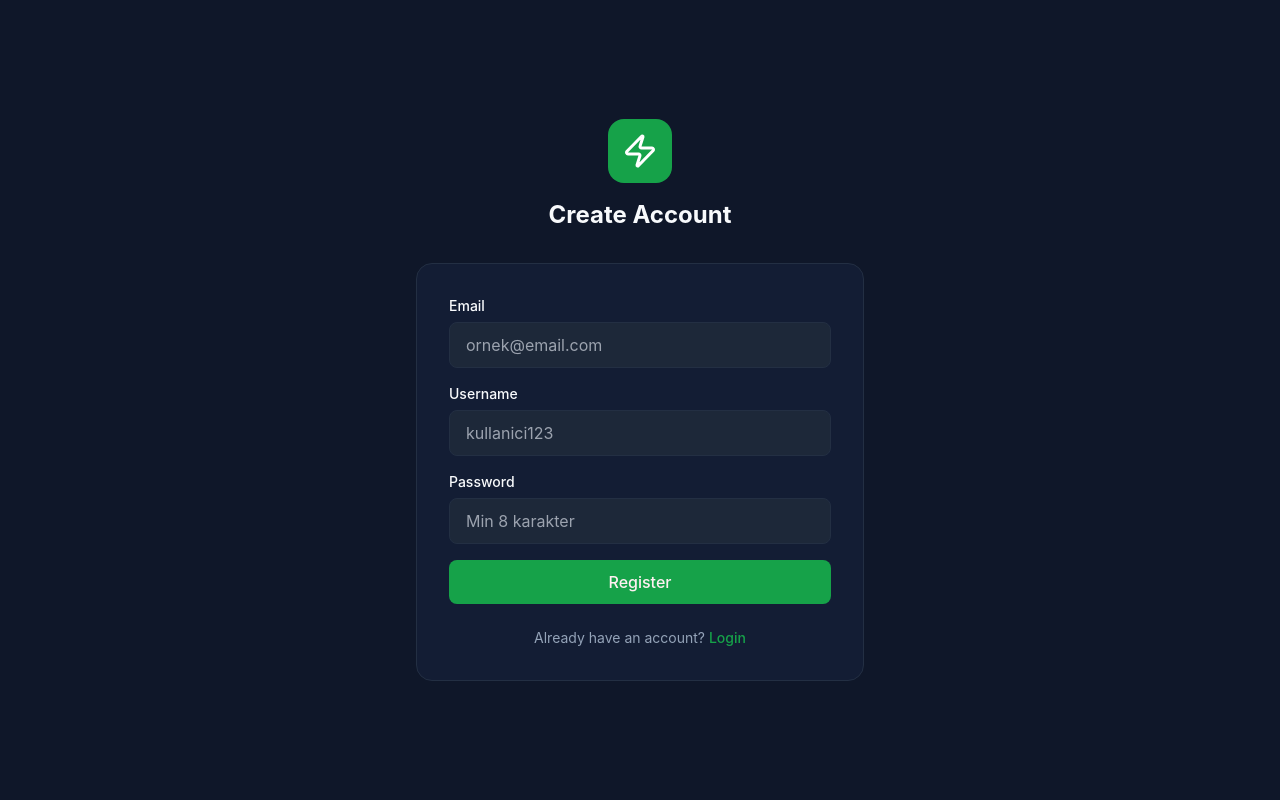
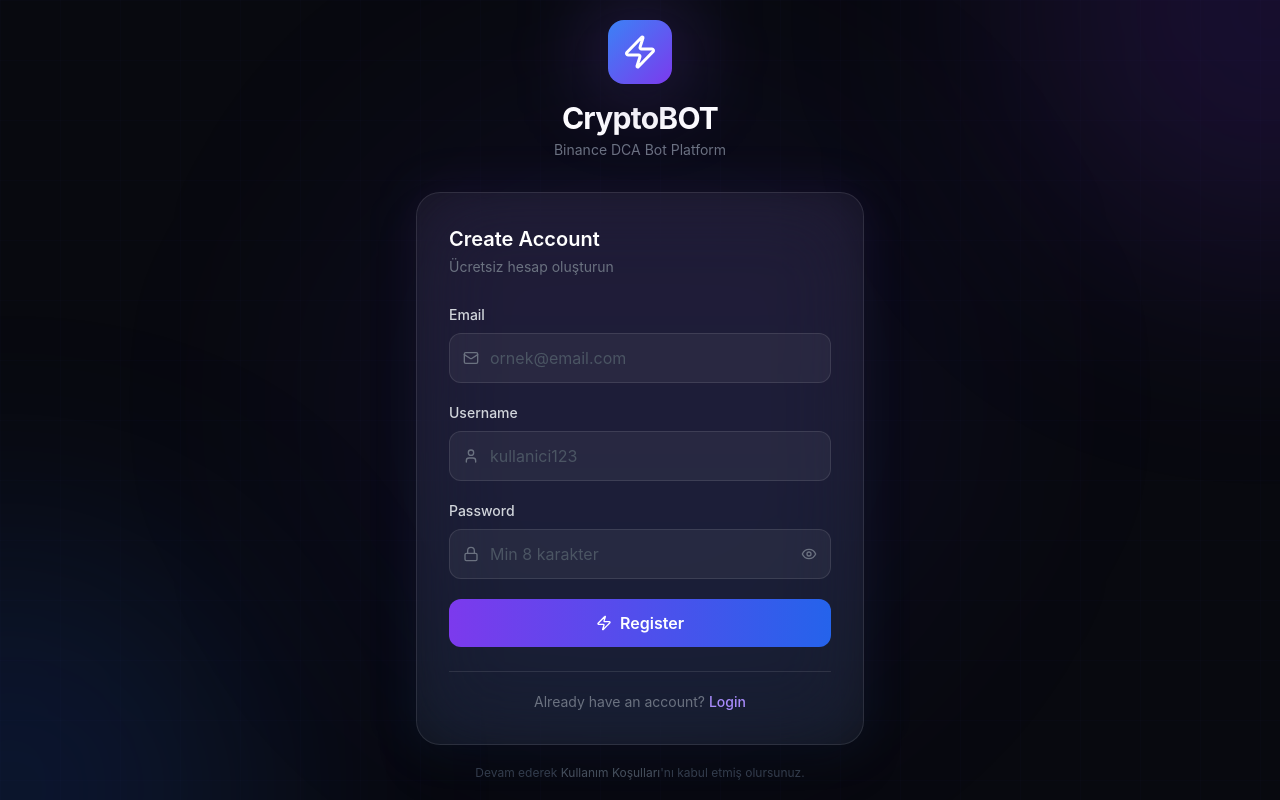
Before and after one commit to raskoff-ggmarket/CryptoBOT, a React (Vite) app in the folder frontend/: page /register in a window 1280 px wide. Built offline with nearby package versions, Linux system fonts and the light colour scheme; no server answers.

Commit message:
feat: redesign login and register pages with modern crypto aesthetic
Co-Authored-By: Claude Sonnet 4.6 <noreply@anthropic.com>

```diff
--- a/frontend/src/pages/Login.tsx
+++ b/frontend/src/pages/Login.tsx
@@ -1,3 +1,4 @@
+import { useState } from 'react'
 import { useForm } from 'react-hook-form'
 import { zodResolver } from '@hookform/resolvers/zod'
 import { z } from 'zod'
@@ -6,7 +7,7 @@ import { useTranslation } from 'react-i18next'
 import { toast } from 'sonner'
 import { authApi } from '@/services/api'
 import { useAuthStore } from '@/store/authStore'
-import { Zap, Loader2 } from 'lucide-react'
+import { Zap, Loader2, Mail, Lock, Eye, EyeOff, TrendingUp, Bot, Shield } from 'lucide-react'
 
 const schema = z.object({
   email: z.string().email(),
@@ -19,6 +20,7 @@ export default function LoginPage() {
   const { t } = useTranslation()
   const navigate = useNavigate()
   const { setAuth } = useAuthStore()
+  const [showPassword, setShowPassword] = useState(false)
 
   const { register, handleSubmit, formState: { errors, isSubmitting } } = useForm<FormData>({
     resolver: zodResolver(schema),
@@ -37,66 +39,141 @@ export default function LoginPage() {
   }
 
   return (
-    <div className="min-h-screen flex items-center justify-center bg-background px-4">
-      <div className="w-full max-w-md">
+    <div className="min-h-screen flex items-center justify-center bg-[#08090f] overflow-hidden relative px-4">
+      {/* Background glow orbs */}
+      <div className="pointer-events-none absolute inset-0 overflow-hidden">
+        <div className="absolute -top-60 -left-60 w-[500px] h-[500px] rounded-full bg-blue-600/15 blur-[120px]" />
+        <div className="absolute -bottom-60 -right-60 w-[500px] h-[500px] rounded-full bg-violet-600/15 blur-[120px]" />
+        <div className="absolute top-1/2 left-1/2 -translate-x-1/2 -translate-y-1/2 w-[700px] h-[700px] rounded-full bg-indigo-600/5 blur-[100px]" />
+        {/* Subtle grid */}
+        <div
+          className="absolute inset-0 opacity-30"
+          style={{
+            backgroundImage:
+              'linear-gradient(rgba(99,102,241,0.06) 1px, transparent 1px), linear-gradient(90deg, rgba(99,102,241,0.06) 1px, transparent 1px)',
+            backgroundSize: '60px 60px',
+          }}
+        />
+      </div>
+
+      <div className="relative z-10 w-full max-w-md">
         {/* Logo */}
         <div className="flex flex-col items-center mb-8">
-          <div className="w-16 h-16 bg-primary rounded-2xl flex items-center justify-center mb-4">
+          <div className="relative mb-4">
+            <div className="absolute inset-0 rounded-2xl bg-blue-500/40 blur-2xl scale-110" />
+            <div className="relative w-16 h-16 rounded-2xl bg-gradient-to-br from-blue-500 to-violet-600 flex items-center justify-center shadow-2xl">
               <Zap className="w-9 h-9 text-white" />
             </div>
-          <h1 className="text-2xl font-bold text-foreground">{t('auth.loginTitle')}</h1>
-          <p className="text-muted-foreground text-sm mt-1">Binance DCA Bot Platform</p>
+          </div>
+          <h1 className="text-3xl font-bold text-white tracking-tight">CryptoBOT</h1>
+          <p className="text-gray-500 text-sm mt-1">Binance DCA Bot Platform</p>
         </div>
 
-        <div className="bg-card rounded-2xl border border-border p-8">
-          <form onSubmit={handleSubmit(onSubmit)} className="space-y-4">
+        {/* Card */}
+        <div className="relative">
+          <div className="absolute inset-0 rounded-3xl bg-gradient-to-b from-blue-500/10 to-violet-500/10 blur-xl" />
+          <div className="relative rounded-3xl border border-white/10 bg-white/[0.04] backdrop-blur-2xl p-8 shadow-2xl">
+            <h2 className="text-xl font-semibold text-white mb-1">{t('auth.loginTitle')}</h2>
+            <p className="text-gray-500 text-sm mb-7">Hesabınıza giriş yapın</p>
+
+            <form onSubmit={handleSubmit(onSubmit)} className="space-y-5">
+              {/* Email */}
               <div>
-              <label className="block text-sm font-medium text-foreground mb-1.5">
+                <label className="block text-sm font-medium text-gray-300 mb-2">
                   {t('auth.email')}
                 </label>
+                <div className="relative group">
+                  <Mail className="absolute left-3.5 top-1/2 -translate-y-1/2 w-4 h-4 text-gray-500 group-focus-within:text-blue-400 transition-colors" />
                   <input
                     {...register('email')}
                     type="email"
                     autoComplete="email"
-                className="w-full px-4 py-2.5 bg-input border border-border rounded-lg text-foreground placeholder:text-muted-foreground focus:outline-none focus:ring-2 focus:ring-primary"
+                    className="w-full pl-10 pr-4 py-3 rounded-xl bg-white/5 border border-white/10 text-white placeholder:text-gray-600 focus:outline-none focus:ring-2 focus:ring-blue-500/40 focus:border-blue-500/50 transition-all"
                     placeholder="ornek@email.com"
                   />
+                </div>
                 {errors.email && (
-                <p className="text-destructive text-xs mt-1">{errors.email.message}</p>
+                  <p className="text-red-400 text-xs mt-1.5 flex items-center gap-1">
+                    {errors.email.message}
+                  </p>
                 )}
               </div>
 
+              {/* Password */}
               <div>
-              <label className="block text-sm font-medium text-foreground mb-1.5">
+                <label className="block text-sm font-medium text-gray-300 mb-2">
                   {t('auth.password')}
                 </label>
+                <div className="relative group">
+                  <Lock className="absolute left-3.5 top-1/2 -translate-y-1/2 w-4 h-4 text-gray-500 group-focus-within:text-blue-400 transition-colors" />
                   <input
                     {...register('password')}
-                type="password"
+                    type={showPassword ? 'text' : 'password'}
                     autoComplete="current-password"
-                className="w-full px-4 py-2.5 bg-input border border-border rounded-lg text-foreground placeholder:text-muted-foreground focus:outline-none focus:ring-2 focus:ring-primary"
+                    className="w-full pl-10 pr-11 py-3 rounded-xl bg-white/5 border border-white/10 text-white placeholder:text-gray-600 focus:outline-none focus:ring-2 focus:ring-blue-500/40 focus:border-blue-500/50 transition-all"
                     placeholder="••••••••"
                   />
+                  <button
+                    type="button"
+                    onClick={() => setShowPassword(!showPassword)}
+                    className="absolute right-3.5 top-1/2 -translate-y-1/2 text-gray-500 hover:text-gray-300 transition-colors"
+                    tabIndex={-1}
+                  >
+                    {showPassword ? <EyeOff className="w-4 h-4" /> : <Eye className="w-4 h-4" />}
+                  </button>
+                </div>
               </div>
 
+              {/* Submit */}
               <button
                 type="submit"
                 disabled={isSubmitting}
-              className="w-full py-2.5 bg-primary text-primary-foreground font-medium rounded-lg hover:opacity-90 transition-opacity disabled:opacity-50 flex items-center justify-center gap-2"
+                className="relative w-full py-3 mt-1 rounded-xl font-semibold text-white overflow-hidden group disabled:opacity-60 transition-all duration-200"
               >
-              {isSubmitting && <Loader2 className="w-4 h-4 animate-spin" />}
+                <div className="absolute inset-0 bg-gradient-to-r from-blue-600 to-violet-600 group-hover:from-blue-500 group-hover:to-violet-500 transition-all duration-200" />
+                <div className="absolute inset-0 opacity-0 group-hover:opacity-100 transition-opacity duration-200 bg-gradient-to-r from-blue-400/20 to-violet-400/20 blur-xl" />
+                <span className="relative flex items-center justify-center gap-2">
+                  {isSubmitting ? (
+                    <Loader2 className="w-4 h-4 animate-spin" />
+                  ) : (
+                    <Zap className="w-4 h-4" />
+                  )}
                   {t('auth.login')}
+                </span>
               </button>
             </form>
 
-          <p className="text-center text-sm text-muted-foreground mt-6">
+            <div className="mt-6 pt-5 border-t border-white/10 text-center">
+              <p className="text-sm text-gray-500">
                 {t('auth.noAccount')}{' '}
-            <Link to="/register" className="text-primary hover:underline font-medium">
+                <Link
+                  to="/register"
+                  className="text-blue-400 hover:text-blue-300 font-medium transition-colors"
+                >
                   {t('auth.register')}
                 </Link>
               </p>
             </div>
           </div>
         </div>
+
+        {/* Feature pills */}
+        <div className="grid grid-cols-3 gap-3 mt-5">
+          {[
+            { icon: <TrendingUp className="w-4 h-4" />, label: 'DCA Strateji' },
+            { icon: <Bot className="w-4 h-4" />, label: 'Otomatik Al' },
+            { icon: <Shield className="w-4 h-4" />, label: 'Güvenli' },
+          ].map((f) => (
+            <div
+              key={f.label}
+              className="flex flex-col items-center gap-1.5 py-3 px-2 rounded-xl border border-white/5 bg-white/[0.02]"
+            >
+              <span className="text-blue-400/80">{f.icon}</span>
+              <span className="text-xs text-gray-600">{f.label}</span>
+            </div>
+          ))}
+        </div>
+      </div>
+    </div>
   )
 }
--- a/frontend/src/pages/Register.tsx
+++ b/frontend/src/pages/Register.tsx
@@ -1,3 +1,4 @@
+import { useState } from 'react'
 import { useForm } from 'react-hook-form'
 import { zodResolver } from '@hookform/resolvers/zod'
 import { z } from 'zod'
@@ -5,7 +6,7 @@ import { Link, useNavigate } from 'react-router-dom'
 import { useTranslation } from 'react-i18next'
 import { toast } from 'sonner'
 import { authApi } from '@/services/api'
-import { Zap, Loader2 } from 'lucide-react'
+import { Zap, Loader2, Mail, Lock, Eye, EyeOff, User } from 'lucide-react'
 
 const schema = z.object({
   email: z.string().email(),
@@ -18,6 +19,7 @@ type FormData = z.infer<typeof schema>
 export default function RegisterPage() {
   const { t } = useTranslation()
   const navigate = useNavigate()
+  const [showPassword, setShowPassword] = useState(false)
 
   const { register, handleSubmit, formState: { errors, isSubmitting } } = useForm<FormData>({
     resolver: zodResolver(schema),
@@ -34,58 +36,149 @@ export default function RegisterPage() {
   }
 
   return (
-    <div className="min-h-screen flex items-center justify-center bg-background px-4">
-      <div className="w-full max-w-md">
+    <div className="min-h-screen flex items-center justify-center bg-[#08090f] overflow-hidden relative px-4">
+      {/* Background glow orbs */}
+      <div className="pointer-events-none absolute inset-0 overflow-hidden">
+        <div className="absolute -top-60 -right-60 w-[500px] h-[500px] rounded-full bg-violet-600/15 blur-[120px]" />
+        <div className="absolute -bottom-60 -left-60 w-[500px] h-[500px] rounded-full bg-blue-600/15 blur-[120px]" />
+        <div className="absolute top-1/2 left-1/2 -translate-x-1/2 -translate-y-1/2 w-[700px] h-[700px] rounded-full bg-indigo-600/5 blur-[100px]" />
+        <div
+          className="absolute inset-0 opacity-30"
+          style={{
+            backgroundImage:
+              'linear-gradient(rgba(99,102,241,0.06) 1px, transparent 1px), linear-gradient(90deg, rgba(99,102,241,0.06) 1px, transparent 1px)',
+            backgroundSize: '60px 60px',
+          }}
+        />
+      </div>
+
+      <div className="relative z-10 w-full max-w-md">
+        {/* Logo */}
         <div className="flex flex-col items-center mb-8">
-          <div className="w-16 h-16 bg-primary rounded-2xl flex items-center justify-center mb-4">
+          <div className="relative mb-4">
+            <div className="absolute inset-0 rounded-2xl bg-violet-500/40 blur-2xl scale-110" />
+            <div className="relative w-16 h-16 rounded-2xl bg-gradient-to-br from-blue-500 to-violet-600 flex items-center justify-center shadow-2xl">
               <Zap className="w-9 h-9 text-white" />
             </div>
-          <h1 className="text-2xl font-bold text-foreground">{t('auth.registerTitle')}</h1>
+          </div>
+          <h1 className="text-3xl font-bold text-white tracking-tight">CryptoBOT</h1>
+          <p className="text-gray-500 text-sm mt-1">Binance DCA Bot Platform</p>
         </div>
 
-        <div className="bg-card rounded-2xl border border-border p-8">
-          <form onSubmit={handleSubmit(onSubmit)} className="space-y-4">
+        {/* Card */}
+        <div className="relative">
+          <div className="absolute inset-0 rounded-3xl bg-gradient-to-b from-violet-500/10 to-blue-500/10 blur-xl" />
+          <div className="relative rounded-3xl border border-white/10 bg-white/[0.04] backdrop-blur-2xl p-8 shadow-2xl">
+            <h2 className="text-xl font-semibold text-white mb-1">{t('auth.registerTitle')}</h2>
+            <p className="text-gray-500 text-sm mb-7">Ücretsiz hesap oluşturun</p>
+
+            <form onSubmit={handleSubmit(onSubmit)} className="space-y-5">
+              {/* Email */}
               <div>
-              <label className="block text-sm font-medium text-foreground mb-1.5">{t('auth.email')}</label>
-              <input {...register('email')} type="email"
-                className="w-full px-4 py-2.5 bg-input border border-border rounded-lg text-foreground focus:outline-none focus:ring-2 focus:ring-primary"
+                <label className="block text-sm font-medium text-gray-300 mb-2">
+                  {t('auth.email')}
+                </label>
+                <div className="relative group">
+                  <Mail className="absolute left-3.5 top-1/2 -translate-y-1/2 w-4 h-4 text-gray-500 group-focus-within:text-violet-400 transition-colors" />
+                  <input
+                    {...register('email')}
+                    type="email"
+                    autoComplete="email"
+                    className="w-full pl-10 pr-4 py-3 rounded-xl bg-white/5 border border-white/10 text-white placeholder:text-gray-600 focus:outline-none focus:ring-2 focus:ring-violet-500/40 focus:border-violet-500/50 transition-all"
                     placeholder="ornek@email.com"
                   />
-              {errors.email && <p className="text-destructive text-xs mt-1">{errors.email.message}</p>}
+                </div>
+                {errors.email && (
+                  <p className="text-red-400 text-xs mt-1.5">{errors.email.message}</p>
+                )}
               </div>
 
+              {/* Username */}
               <div>
-              <label className="block text-sm font-medium text-foreground mb-1.5">{t('auth.username')}</label>
-              <input {...register('username')}
-                className="w-full px-4 py-2.5 bg-input border border-border rounded-lg text-foreground focus:outline-none focus:ring-2 focus:ring-primary"
+                <label className="block text-sm font-medium text-gray-300 mb-2">
+                  {t('auth.username')}
+                </label>
+                <div className="relative group">
+                  <User className="absolute left-3.5 top-1/2 -translate-y-1/2 w-4 h-4 text-gray-500 group-focus-within:text-violet-400 transition-colors" />
+                  <input
+                    {...register('username')}
+                    type="text"
+                    autoComplete="username"
+                    className="w-full pl-10 pr-4 py-3 rounded-xl bg-white/5 border border-white/10 text-white placeholder:text-gray-600 focus:outline-none focus:ring-2 focus:ring-violet-500/40 focus:border-violet-500/50 transition-all"
                     placeholder="kullanici123"
                   />
-              {errors.username && <p className="text-destructive text-xs mt-1">{errors.username.message}</p>}
+                </div>
+                {errors.username && (
+                  <p className="text-red-400 text-xs mt-1.5">{errors.username.message}</p>
+                )}
               </div>
 
+              {/* Password */}
               <div>
-              <label className="block text-sm font-medium text-foreground mb-1.5">{t('auth.password')}</label>
-              <input {...register('password')} type="password"
-                className="w-full px-4 py-2.5 bg-input border border-border rounded-lg text-foreground focus:outline-none focus:ring-2 focus:ring-primary"
+                <label className="block text-sm font-medium text-gray-300 mb-2">
+                  {t('auth.password')}
+                </label>
+                <div className="relative group">
+                  <Lock className="absolute left-3.5 top-1/2 -translate-y-1/2 w-4 h-4 text-gray-500 group-focus-within:text-violet-400 transition-colors" />
+                  <input
+                    {...register('password')}
+                    type={showPassword ? 'text' : 'password'}
+                    autoComplete="new-password"
+                    className="w-full pl-10 pr-11 py-3 rounded-xl bg-white/5 border border-white/10 text-white placeholder:text-gray-600 focus:outline-none focus:ring-2 focus:ring-violet-500/40 focus:border-violet-500/50 transition-all"
                     placeholder="Min 8 karakter"
                   />
-              {errors.password && <p className="text-destructive text-xs mt-1">{errors.password.message}</p>}
+                  <button
+                    type="button"
+                    onClick={() => setShowPassword(!showPassword)}
+                    className="absolute right-3.5 top-1/2 -translate-y-1/2 text-gray-500 hover:text-gray-300 transition-colors"
+                    tabIndex={-1}
+                  >
+                    {showPassword ? <EyeOff className="w-4 h-4" /> : <Eye className="w-4 h-4" />}
+                  </button>
+                </div>
+                {errors.password && (
+                  <p className="text-red-400 text-xs mt-1.5">{errors.password.message}</p>
+                )}
               </div>
 
-            <button type="submit" disabled={isSubmitting}
-              className="w-full py-2.5 bg-primary text-primary-foreground font-medium rounded-lg hover:opacity-90 transition-opacity disabled:opacity-50 flex items-center justify-center gap-2"
+              {/* Submit */}
+              <button
+                type="submit"
+                disabled={isSubmitting}
+                className="relative w-full py-3 mt-1 rounded-xl font-semibold text-white overflow-hidden group disabled:opacity-60 transition-all duration-200"
               >
-              {isSubmitting && <Loader2 className="w-4 h-4 animate-spin" />}
+                <div className="absolute inset-0 bg-gradient-to-r from-violet-600 to-blue-600 group-hover:from-violet-500 group-hover:to-blue-500 transition-all duration-200" />
+                <div className="absolute inset-0 opacity-0 group-hover:opacity-100 transition-opacity duration-200 bg-gradient-to-r from-violet-400/20 to-blue-400/20 blur-xl" />
+                <span className="relative flex items-center justify-center gap-2">
+                  {isSubmitting ? (
+                    <Loader2 className="w-4 h-4 animate-spin" />
+                  ) : (
+                    <Zap className="w-4 h-4" />
+                  )}
                   {t('auth.register')}
+                </span>
               </button>
             </form>
 
-          <p className="text-center text-sm text-muted-foreground mt-6">
+            <div className="mt-6 pt-5 border-t border-white/10 text-center">
+              <p className="text-sm text-gray-500">
                 {t('auth.hasAccount')}{' '}
-            <Link to="/login" className="text-primary hover:underline font-medium">{t('auth.login')}</Link>
+                <Link
+                  to="/login"
+                  className="text-violet-400 hover:text-violet-300 font-medium transition-colors"
+                >
+                  {t('auth.login')}
+                </Link>
               </p>
             </div>
           </div>
         </div>
+
+        <p className="text-center text-xs text-gray-700 mt-5">
+          Devam ederek{' '}
+          <span className="text-gray-600">Kullanım Koşulları</span>'nı kabul etmiş olursunuz.
+        </p>
+      </div>
+    </div>
   )
 }
```
Lines whose indentation alone changed are shown as unchanged.
